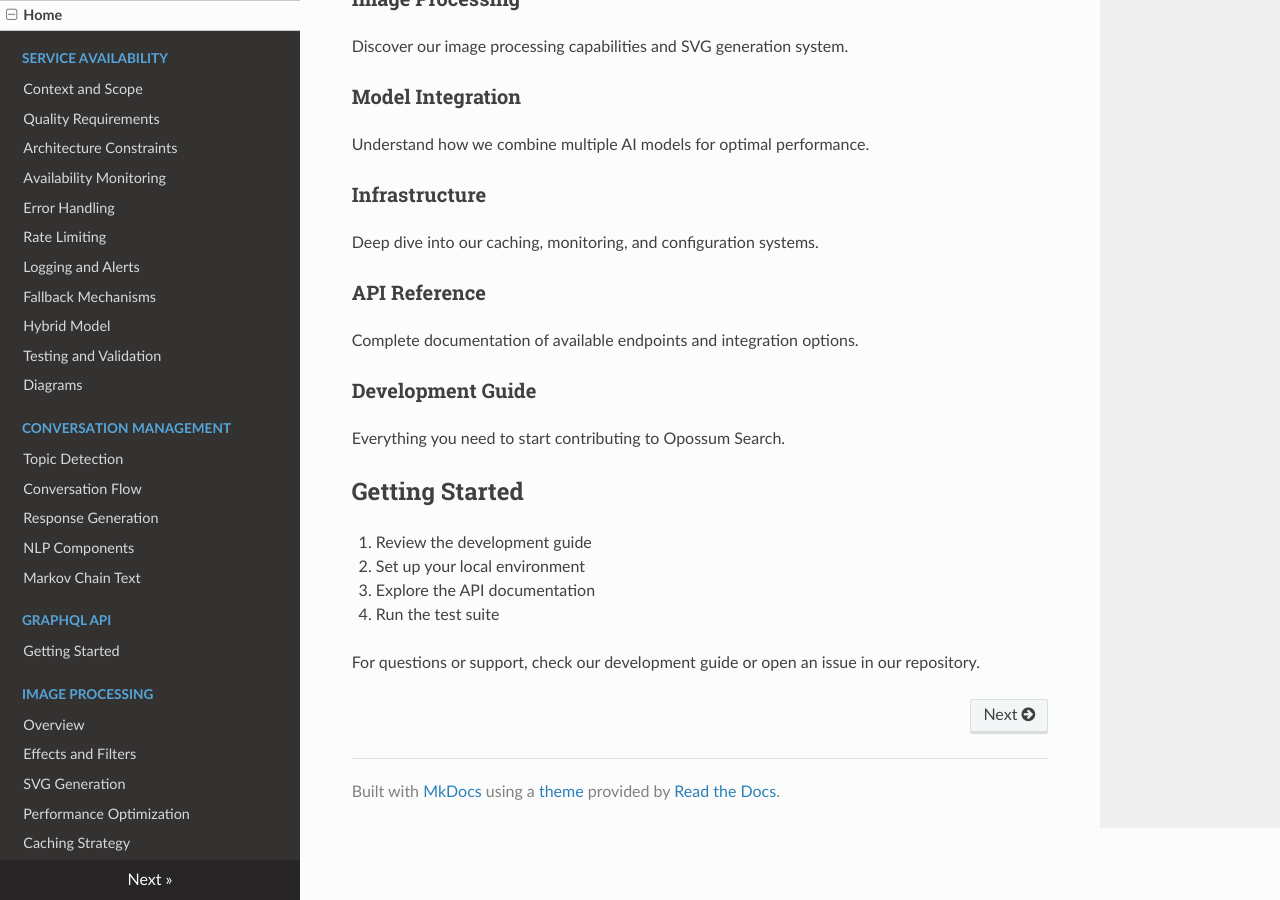
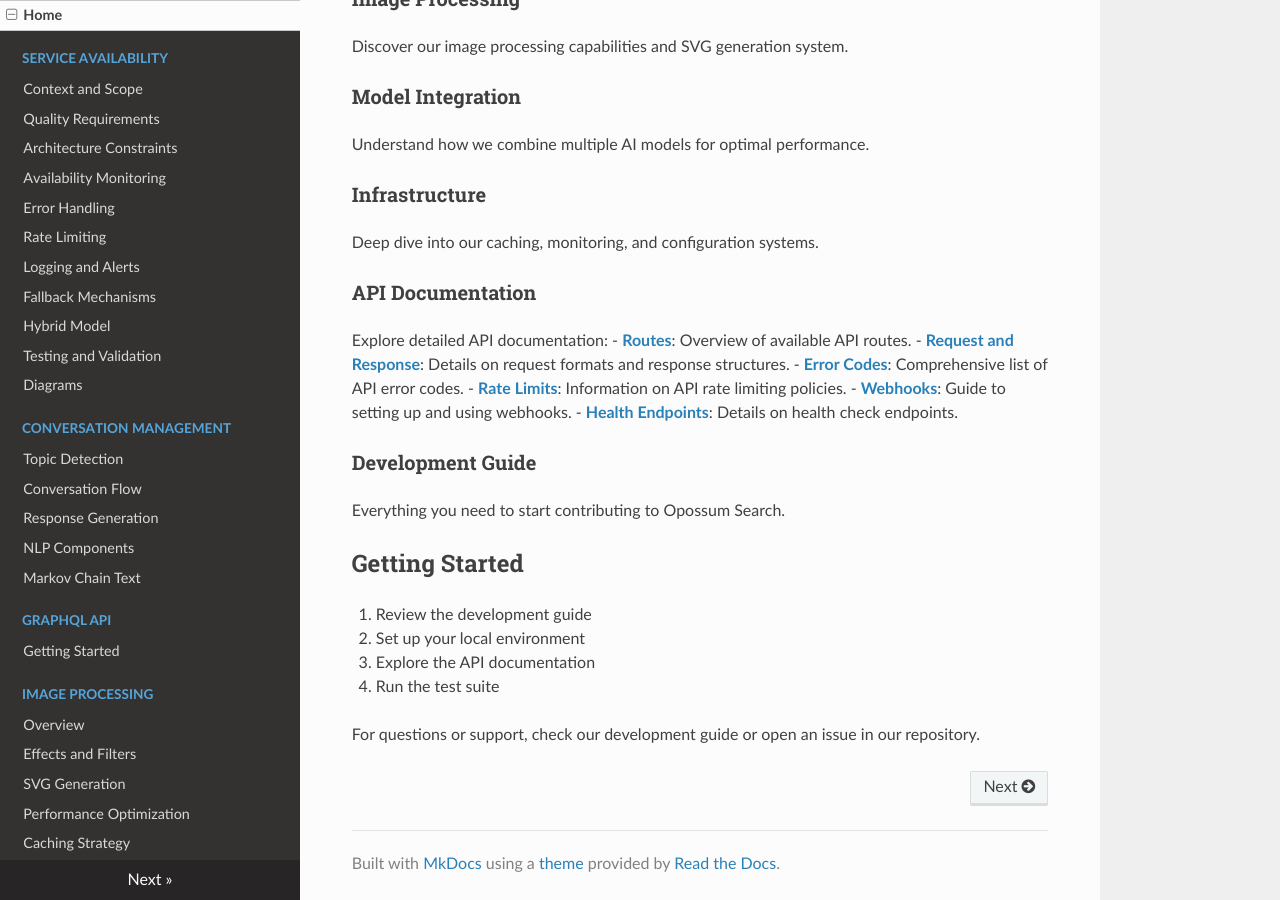
Before and after one commit to bilalobe/Opossum, an MkDocs documentation site: the page built from docs/index.md, in a window 1280 px wide and 900 px high, scrolled down 1722 px. Built offline with MkDocs 1.6.1, drawn with Linux system fonts in a browser that asks for light colours; nearby versions of some CDN libraries.

Commit message:
feat: update API documentation section with detailed endpoint information and health check endpoints

```diff
--- a/docs/index.md
+++ b/docs/index.md
@@ -1,4 +1,3 @@
-
 Welcome to Opossum Search, an intelligent search system combining natural language processing with opossum-themed interactions.
 
 ## Overview
@@ -62,8 +61,14 @@ Understand how we combine multiple AI models for optimal performance.
 ### Infrastructure
 Deep dive into our caching, monitoring, and configuration systems.
 
-### API Reference
-Complete documentation of available endpoints and integration options.
+### API Documentation
+Explore detailed API documentation:
+- **[Routes](./api/routes.md)**: Overview of available API routes.
+- **[Request and Response](./api/request-response.md)**: Details on request formats and response structures.
+- **[Error Codes](./api/error-codes.md)**: Comprehensive list of API error codes.
+- **[Rate Limits](./api/rate-limits.md)**: Information on API rate limiting policies.
+- **[Webhooks](./api/webhooks.md)**: Guide to setting up and using webhooks.
+- **[Health Endpoints](./api/health-endpoints.md)**: Details on health check endpoints.
 
 ### Development Guide
 Everything you need to start contributing to Opossum Search.
```
